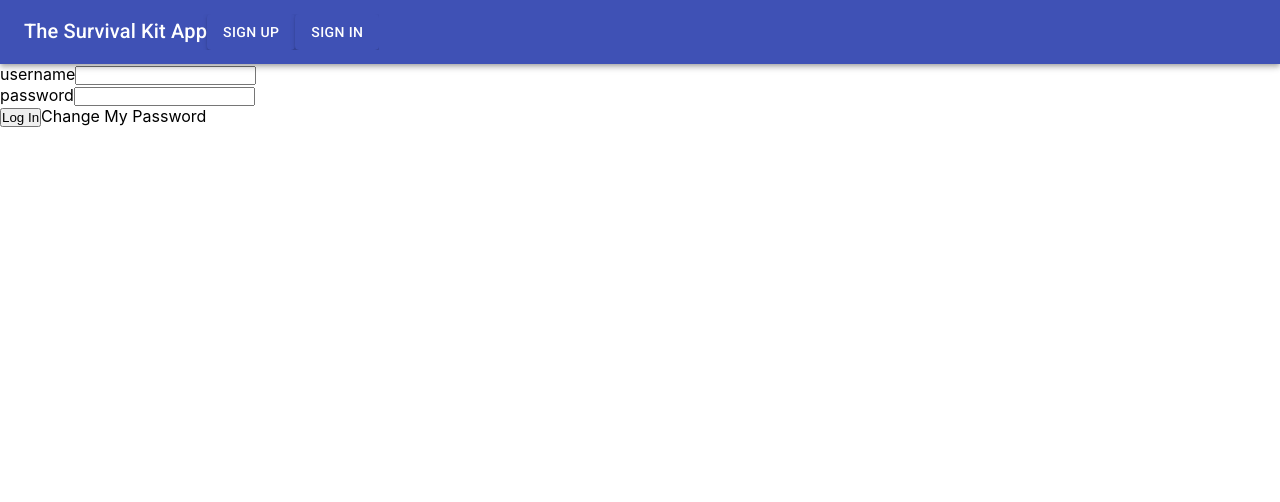
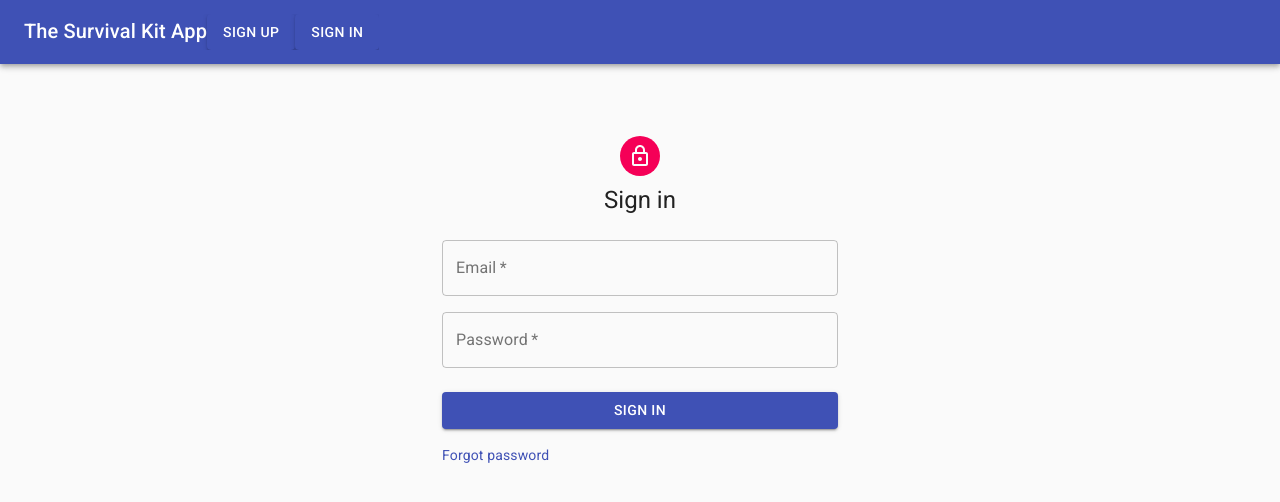
Before and after one commit to stefwong/recording-umbrella, a React (Create React App) app in the folder client/: page /signin in a window 1280 px wide. Shown: the top 502 px of the page. Built offline with nearby package versions, Linux system fonts and the light colour scheme; no server answers.

Commit message:
material ui to sign up, category select working

```diff
--- a/client/src/components/ItemForm.jsx
+++ b/client/src/components/ItemForm.jsx
@@ -28,6 +28,7 @@ const ItemForm = ({
   item,
   handleSubmit,
   handleChange,
+  handleCategoryChange,
   cancelPath,
   history
 }) => {
@@ -62,13 +63,15 @@ const ItemForm = ({
           onChange={handleChange}
           name="price"
         />
+        <FormControl>
           <InputLabel id="category-select-label">Category</InputLabel>
           <Select
             required
             labelId="category-select-label"
-          value="Select Category"
+            id="category-select"
+            value={item.category}
             name="category"
-          onChange={handleChange}
+            onChange={handleCategoryChange}
           >
             <MenuItem value="food">Food</MenuItem>
             <MenuItem value="apparel">Apparel</MenuItem>
@@ -76,6 +79,7 @@ const ItemForm = ({
             <MenuItem value="first aid">First Aid</MenuItem>
             <MenuItem value="misc">Misc</MenuItem>
           </Select>
+        </FormControl>
         <TextField
           required
           id="imgLink"
--- a/client/src/components/SigninForm.jsx
+++ b/client/src/components/SigninForm.jsx
@@ -1,8 +1,42 @@
 import React, { useState } from 'react'
+import Avatar from '@material-ui/core/Avatar';
+import Button from '@material-ui/core/Button';
+import CssBaseline from '@material-ui/core/CssBaseline';
+import TextField from '@material-ui/core/TextField';
+import FormControlLabel from '@material-ui/core/FormControlLabel';
+import Checkbox from '@material-ui/core/Checkbox';
+import Link from '@material-ui/core/Link';
+import Grid from '@material-ui/core/Grid';
+import Box from '@material-ui/core/Box';
+import LockOutlinedIcon from '@material-ui/icons/LockOutlined';
+import Typography from '@material-ui/core/Typography';
+import { makeStyles } from '@material-ui/core/styles';
+import Container from '@material-ui/core/Container';
 
 
+
+const useStyles = makeStyles((theme) => ({
+  paper: {
+    marginTop: theme.spacing(8),
+    display: 'flex',
+    flexDirection: 'column',
+    alignItems: 'center',
+  },
+  avatar: {
+    margin: theme.spacing(1),
+    backgroundColor: theme.palette.secondary.main,
+  },
+  form: {
+    width: '100%',
+    marginTop: theme.spacing(3),
+  },
+  submit: {
+    margin: theme.spacing(3, 0, 2),
+  },
+}));
+
 const SigninForm = ({ username, password, newPassword, handleUsernameChange, handleNewPasswordChange, handlePasswordChange, handleSubmit, handleUpdateAccount, history }) => {
-
+  const classes = useStyles();
   const [forgot, setForgot] = useState(false)
 
   const submitHandler = (e) => {
@@ -20,29 +54,92 @@ const SigninForm = ({ username, password, newPassword, handleUsernameChange, han
     }
   }
 
+  const renderSignInForm = () => {
+
     return (
-    <>
-      <form onSubmit={submitHandler}>
-        <div>
-          username
-          <input value={username} onChange={handleUsernameChange} />
+      <Container component="main" maxWidth="xs">
+        <CssBaseline />
+        <div className={classes.paper}>
+          <Avatar className={classes.avatar}>
+            <LockOutlinedIcon />
+          </Avatar>
+          <Typography component="h1" variant="h5">
+            Sign in
+          </Typography>
+          <form className={classes.form} noValidate>
+            <Grid container spacing={2}>
+
+
+
+              <Grid item xs={12}>
+                <TextField
+                  variant="outlined"
+                  required
+                  fullWidth
+                  id="username"
+                  label="Email"
+                  name="username"
+                  autoComplete="username"
+                  value={username}
+                  onChange={handleUsernameChange}
+                />
+              </Grid>
+              <Grid item xs={12}>
+                <TextField
+                  variant="outlined"
+                  required
+                  fullWidth
+                  name="password"
+                  label="Password"
+                  type="password"
+                  id="password"
+                  autoComplete="current-password"
+                  value={password}
+                  onChange={handlePasswordChange}
+                />
+              </Grid>
+              {forgot && <Grid item xs={12}>
+                <TextField
+                  variant="outlined"
+                  required
+                  fullWidth
+                  name="newPassword"
+                  label="New Password"
+                  type="password"
+                  id="new-password"
+                  autoComplete="new-password"
+                  value={newPassword}
+                  onChange={handleNewPasswordChange}
+                />
+              </Grid>}
+            </Grid>
+            <Button
+              type="submit"
+              fullWidth
+              variant="contained"
+              color={forgot ? "default" : "primary"}
+              className={classes.submit}
+              onClick={submitHandler}
+            >
+              {forgot ? "Change password" : "Sign In"}
+            </Button>
+            <Grid item xs={12} onClick={() => setForgot(!forgot)}>
+              <Link>
+              {forgot ? "Cancel" : "Forgot password"}
+              </Link>
+              </Grid>
+
+          </form>
         </div>
-        <div>
-          password
-          <input type='password' value={password} onChange={handlePasswordChange} />
-        </div>
-        {
-          forgot &&
-          <div>
-            new password
-            <input type='password' value={newPassword} onChange={handleNewPasswordChange} />
-          </div>
+        <Box mt={5}>
+
+        </Box>
+      </Container>
+    );
   }
-        <button type='submit'>{!forgot ? 'Log In' : 'Update'}</button>
-        <span onClick={() => setForgot(!forgot)}>Change My Password</span>
-      </form>
-    </>
-  )
+
+  return renderSignInForm()
+
 }
 
 export default SigninForm
--- a/client/src/screens/ItemCreate.jsx
+++ b/client/src/screens/ItemCreate.jsx
@@ -16,6 +16,14 @@ class ItemCreate extends Component {
       },
       createdItem: false
     }
+  }
+
+  handleCategoryChange = (event) => {
+    let newItem = {...this.state.item}
+    newItem.category = event.target.value
+    this.setState(
+      {item: newItem}
+    )
   }
 
   handleChange = (event) => {
@@ -38,7 +46,7 @@ class ItemCreate extends Component {
 
   }
   render() {
-    const { handleChange, handleSubmit } = this
+    const { handleCategoryChange, handleChange, handleSubmit } = this
     const { createdItem, item } = this.state
     const { history } = this.props
 
@@ -50,6 +58,7 @@ class ItemCreate extends Component {
         item={item}
         history={history}
         handleChange={handleChange}
+        handleCategoryChange={handleCategoryChange}
         handleSubmit={handleSubmit}
         cancelPath="/"
       />
```
Lines whose indentation alone changed are shown as unchanged.
